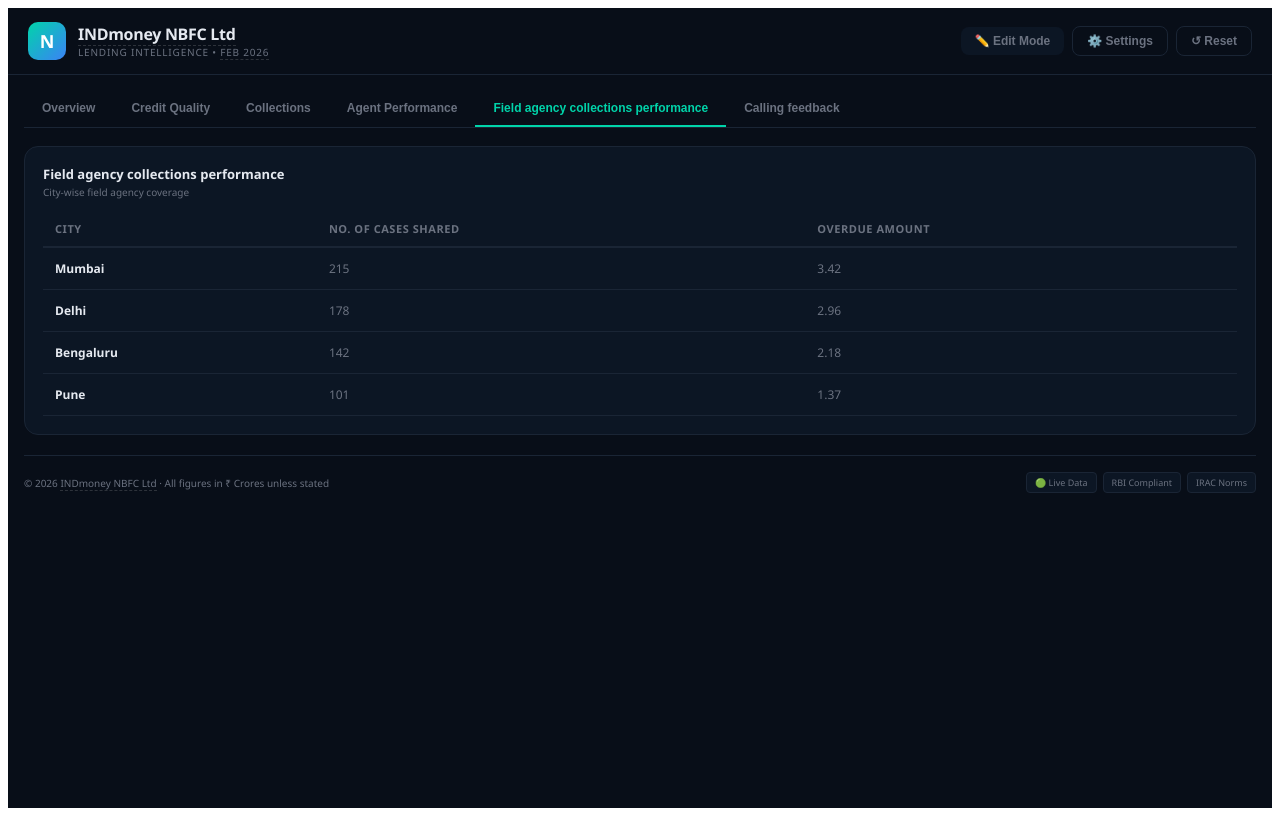
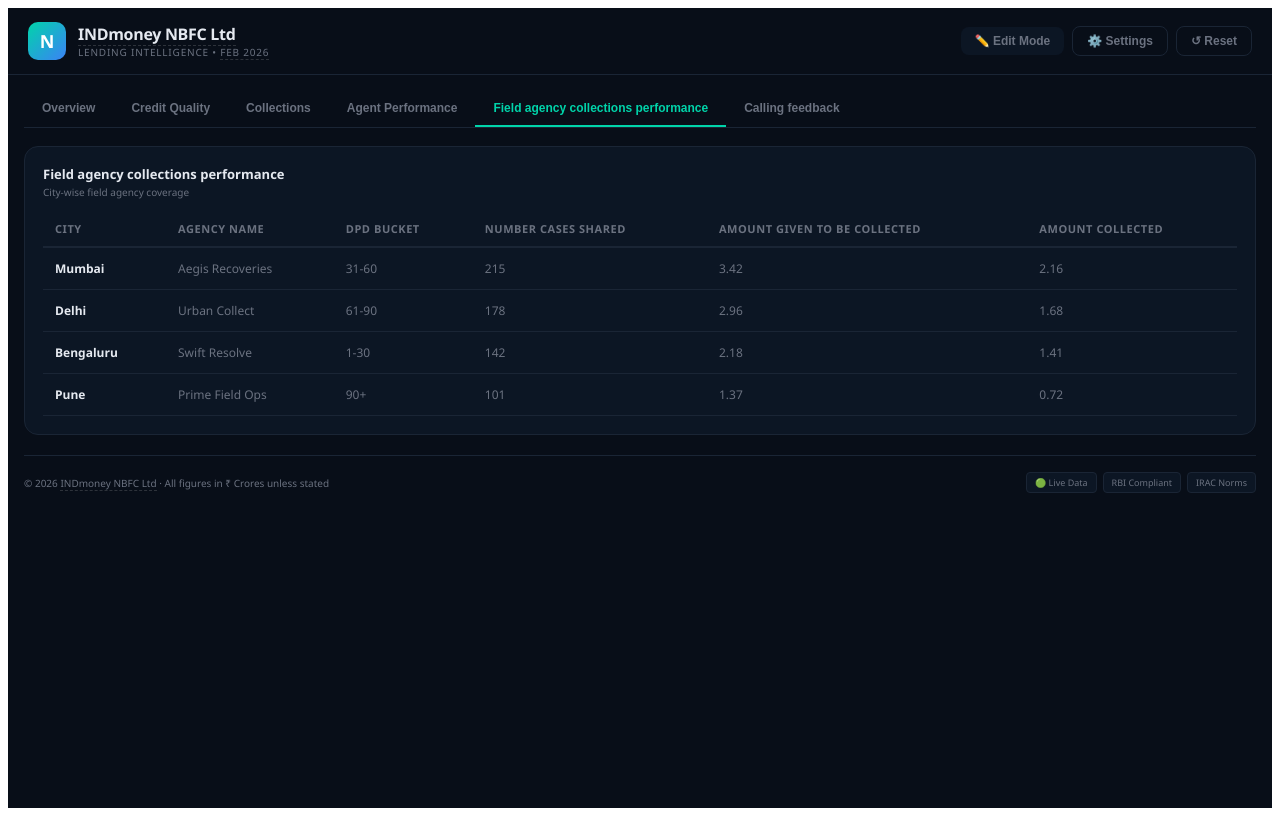
Before and after one commit to devanshmanchanda-hub/indmoney-nbfc-dashboard, a React (Create React App) app: page / in a window 1280 px wide. Both pictures are taken after a click on the button "Field agency collections performance". Built offline with nearby package versions, Linux system fonts and the light colour scheme.

Commit message:
Backfill field agency columns for saved dashboard data

```diff
--- a/src/App.js
+++ b/src/App.js
@@ -212,10 +212,10 @@
     { agentName: "Neha Soni", casesGiven: 88, usersConnected: 58, amountRecovered: 0.94 },
   ],
   fieldAgencyCollectionsPerformance: [
-    { city: "Mumbai", casesShared: 215, overdueAmount: 3.42 },
-    { city: "Delhi", casesShared: 178, overdueAmount: 2.96 },
-    { city: "Bengaluru", casesShared: 142, overdueAmount: 2.18 },
-    { city: "Pune", casesShared: 101, overdueAmount: 1.37 },
+    { city: "Mumbai", agencyName: "Aegis Recoveries", dpdBucket: "31-60", casesShared: 215, amountGivenToBeCollected: 3.42, amountCollected: 2.16 },
+    { city: "Delhi", agencyName: "Urban Collect", dpdBucket: "61-90", casesShared: 178, amountGivenToBeCollected: 2.96, amountCollected: 1.68 },
+    { city: "Bengaluru", agencyName: "Swift Resolve", dpdBucket: "1-30", casesShared: 142, amountGivenToBeCollected: 2.18, amountCollected: 1.41 },
+    { city: "Pune", agencyName: "Prime Field Ops", dpdBucket: "90+", casesShared: 101, amountGivenToBeCollected: 1.37, amountCollected: 0.72 },
   ],
   panelVisibility: {
     kpiCards: true, disbursementChart: true, productMix: true,
@@ -432,10 +432,29 @@
   // ── Load from localStorage on mount ──
   useEffect(() => {
     const saved = lsGet(LS_DATA_KEY);
+    const normalizedFieldAgencyRows = Array.isArray(saved?.fieldAgencyCollectionsPerformance)
+      ? saved.fieldAgencyCollectionsPerformance.map((row, index) => {
+          const defaultRow = DEFAULT_DATA.fieldAgencyCollectionsPerformance[index] || {};
+          return {
+            ...defaultRow,
+            ...row,
+            amountGivenToBeCollected:
+              typeof row?.amountGivenToBeCollected === "number"
+                ? row.amountGivenToBeCollected
+                : (typeof row?.overdueAmount === "number" ? row.overdueAmount : defaultRow.amountGivenToBeCollected),
+            amountCollected:
+              typeof row?.amountCollected === "number"
+                ? row.amountCollected
+                : defaultRow.amountCollected,
+          };
+        })
+      : DEFAULT_DATA.fieldAgencyCollectionsPerformance;
+
     const hydratedData = saved
       ? {
           ...DEFAULT_DATA,
           ...saved,
+          fieldAgencyCollectionsPerformance: normalizedFieldAgencyRows,
           userWhitelistedByLender: saved.userWhitelistedByLender || DEFAULT_DATA.userWhitelistedByLender,
         }
       : DEFAULT_DATA;
@@ -1387,17 +1406,27 @@
                 <table style={{ width:"100%", borderCollapse:"collapse", fontSize:12, minWidth:900 }}>
                   <thead>
                     <tr style={{ borderBottom:`2px solid ${theme.border}` }}>
-                      {["City", "No. of cases shared", "Overdue amount"].map((h) => (
+                      {[
+                        "City",
+                        "Agency Name",
+                        "DPD bucket",
+                        "Number cases shared",
+                        "Amount given to be collected",
+                        "Amount collected",
+                      ].map((h) => (
                         <th key={h} style={{ padding:"10px 12px", textAlign:"left", color: theme.subtext, fontSize:11, fontWeight:700, textTransform:"uppercase", letterSpacing:"0.05em", whiteSpace:"nowrap" }}>{h}</th>
                       ))}
                     </tr>
                   </thead>
                   <tbody>
                     {fieldAgencyRows.map((row, i) => (
-                      <tr key={`${row.city}-${i}`} style={{ borderBottom:`1px solid ${theme.border}` }}>
+                      <tr key={`${row.city}-${row.agencyName || "agency"}-${i}`} style={{ borderBottom:`1px solid ${theme.border}` }}>
                         <td style={{ padding:"12px", color: theme.text, fontWeight:600 }}>{row.city}</td>
+                        <td style={{ padding:"12px", color: theme.subtext }}>{row.agencyName || "-"}</td>
+                        <td style={{ padding:"12px", color: theme.subtext }}>{row.dpdBucket || "-"}</td>
                         <td style={{ padding:"12px", color: theme.subtext }}>{row.casesShared}</td>
-                        <td style={{ padding:"12px", color: theme.subtext }}>{typeof row.overdueAmount === "number" ? row.overdueAmount.toFixed(2) : "-"}</td>
+                        <td style={{ padding:"12px", color: theme.subtext }}>{typeof row.amountGivenToBeCollected === "number" ? row.amountGivenToBeCollected.toFixed(2) : "-"}</td>
+                        <td style={{ padding:"12px", color: theme.subtext }}>{typeof row.amountCollected === "number" ? row.amountCollected.toFixed(2) : "-"}</td>
                       </tr>
                     ))}
                   </tbody>
```
